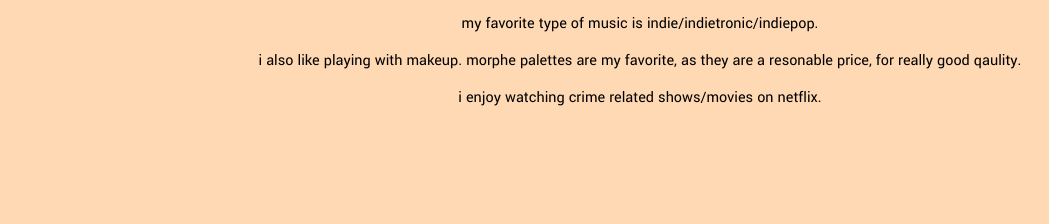
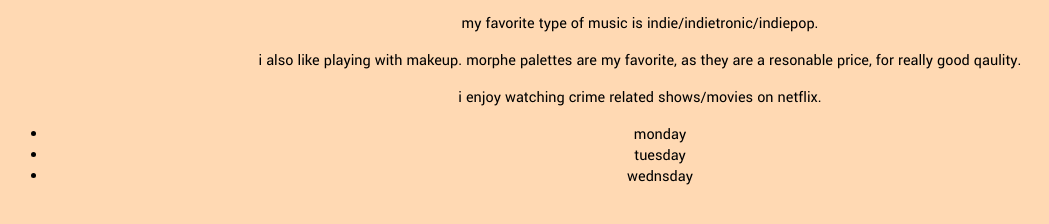
Before and after one commit to neptanari/neptanari.github.io, a plain HTML site: page index.html in a window 1280 px wide. Shown: the part 94-318 px from the top of the page, without its empty margins (0-1049 px from the left). Drawn offline with Linux system fonts and the light colour scheme.

Commit message:
Update index.html

```diff
--- a/index.html
+++ b/index.html
@@ -23,5 +23,10 @@
 <p> my name is nari. </p>
   <p> my favorite type of music is indie/indietronic/indiepop. </p>
   <p> i also like playing with makeup. morphe palettes are my favorite, as they are a resonable price, for really good qaulity. </p>
-  <p> i enjoy watching crime related shows/movies on netflix.
+  <p> i enjoy watching crime related shows/movies on netflix.</p>
+  <ul>
+    <li> monday </li>
+    <li> tuesday</li>
+    <li> wednsday </li>
+  </ul>
 </body>
```
